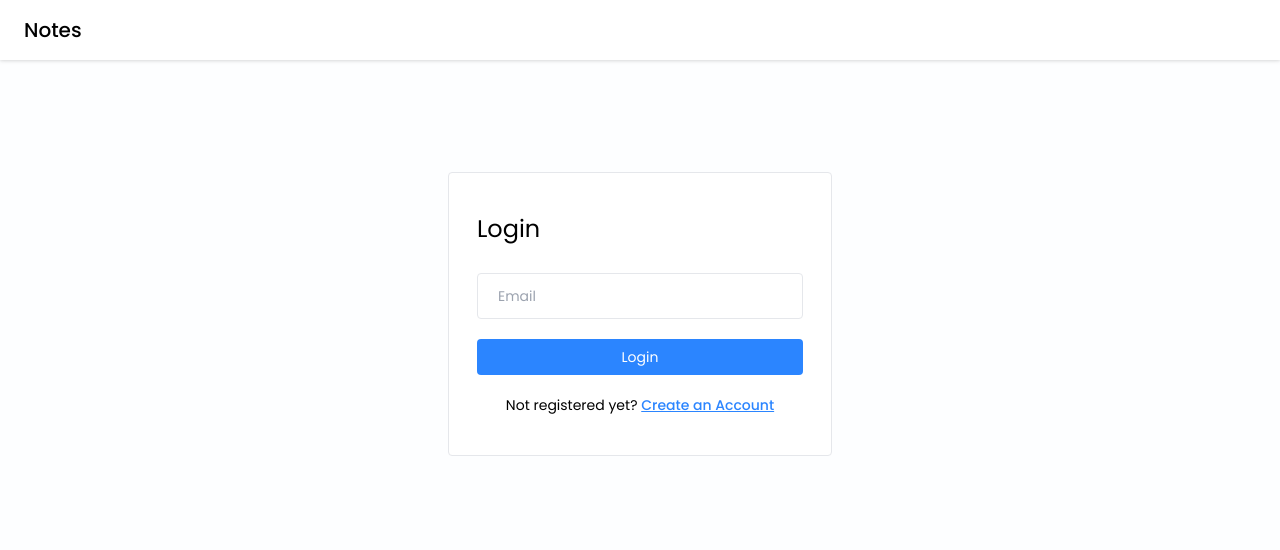
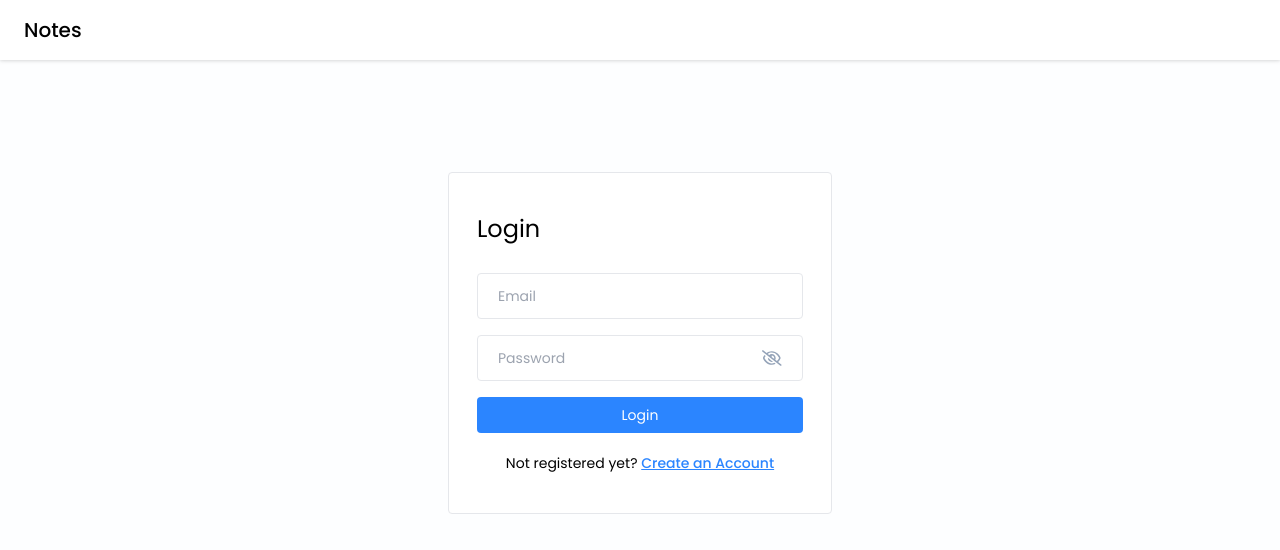
Before and after one commit to karanshah1561998/EasyNotes, a React (Vite) app in the folder frontend/easynotes/: page /login in a window 1280 px wide. Shown: the top 550 px of the page. Built offline with nearby package versions, Linux system fonts and the light colour scheme.

Commit message:
Creating UI - Password Input Component

```diff
--- a/frontend/easynotes/eslint.config.js
+++ b/frontend/easynotes/eslint.config.js
@@ -32,6 +32,7 @@
       "react/jsx-uses-react": "error",
       "react/jsx-uses-vars": "error",
       'no-unused-vars': ['off', { varsIgnorePattern: '^_' }],
+      "react/prop-types": "off",
       'react-refresh/only-export-components': [
         'warn',
         { allowConstantExport: true },
--- a/frontend/easynotes/package.json
+++ b/frontend/easynotes/package.json
@@ -27,6 +27,7 @@
   "dependencies": {
     "react": "^18.2.0",
     "react-dom": "^18.2.0",
+    "react-icons": "^5.3.0",
     "react-router-dom": "^6.27.0"
   }
 }
--- /dev/null
+++ b/frontend/easynotes/src/components/Input/PasswordInput.jsx
@@ -0,0 +1,30 @@
+import React, { useState } from 'react';
+import { FaRegEye, FaRegEyeSlash } from 'react-icons/fa6';
+
+const PasswordInput = ({ value, onChange, placeholder}) => {
+
+    const [isShowPassword, setIsShowPassword] = useState(false);
+
+    const toggleShowPassword = () => {
+        setIsShowPassword(!isShowPassword);
+    }
+
+    return (
+        <div className='flex items-center bg-transparent border-[1.5px] px-5 rounded mb-3'>
+            <input
+                value={value}
+                onChange={onChange}
+                type={isShowPassword ? "text" : "password"}
+                placeholder={placeholder || "Password"}
+                className='w-full text-sm bg-transparent py-3 mr-3 rounded outline-none'
+            />
+            {isShowPassword ? (
+                <FaRegEye size={22} className='text-primary cursor-pointer' onClick={() => toggleShowPassword()} />
+            ) : (
+                <FaRegEyeSlash size={22} className='text-slate-400 cursor-pointer' onClick={() => toggleShowPassword()} />
+            )}
+        </div>
+    )
+}
+
+export default PasswordInput;
--- a/frontend/easynotes/src/pages/Login/Login.jsx
+++ b/frontend/easynotes/src/pages/Login/Login.jsx
@@ -1,16 +1,42 @@
-import React from 'react';
+import React, { useState } from 'react';
 import Navbar from '../../components/Navbar/Navbar';
 import { Link } from "react-router-dom";
+import PasswordInput from '../../components/Input/PasswordInput';
+import { validateEmail } from '../../utils/helper';
 
 const Login = () => {
+
+    const [email, setEmail] = useState("");
+    const [password, setPassword] = useState("");
+    const [error, setError] = useState(null);
+
+    const handleLogin = async (e) => {
+        e.preventDefault();
+
+        if(!validateEmail(email)) {
+            setError("Please enter valid email address");
+            return;
+        };
+
+        if(!password) {
+            setError("Please enter your password");
+            return;
+        };
+
+        setError("");
+    }
+
     return (
         <>
             <Navbar />
             <div className='flex items-center justify-center mt-28'>
                 <div className='w-96 border rounded bg-white px-7 py-10'>
-                    <form onSubmit={() => {}}>
+                    <form onSubmit={handleLogin}>
                         <h4 className='text-2xl mb-7'> Login </h4>
-                        <input type='text' placeholder='Email' className='input-box' />
+                        <input type='text' placeholder='Email' className='input-box' value={email} onChange={(e)=>{setEmail(e.target.value)}}/>
+
+                        <PasswordInput value={password} onChange={(e)=>{setPassword(e.target.value)}}/>
+                        {error && <p className='text-red-500 text-xs pb-1'> {error} </p>}
                         <button type='submit' className='btn-primary'> Login </button>
                         <p className='text-sm text-center mt-4'>
                             Not registered yet?{" "}
--- /dev/null
+++ b/frontend/easynotes/src/utils/helper.js
@@ -0,0 +1,4 @@
+export const validateEmail = (email) => {
+    const regex = /^[^\s@]+@[^\s@]+\.[^\s@]+$/;
+    return regex.test(email);
+}
```
Also changed, not shown: 1 other file (tests, documents, lock files or other folders).
